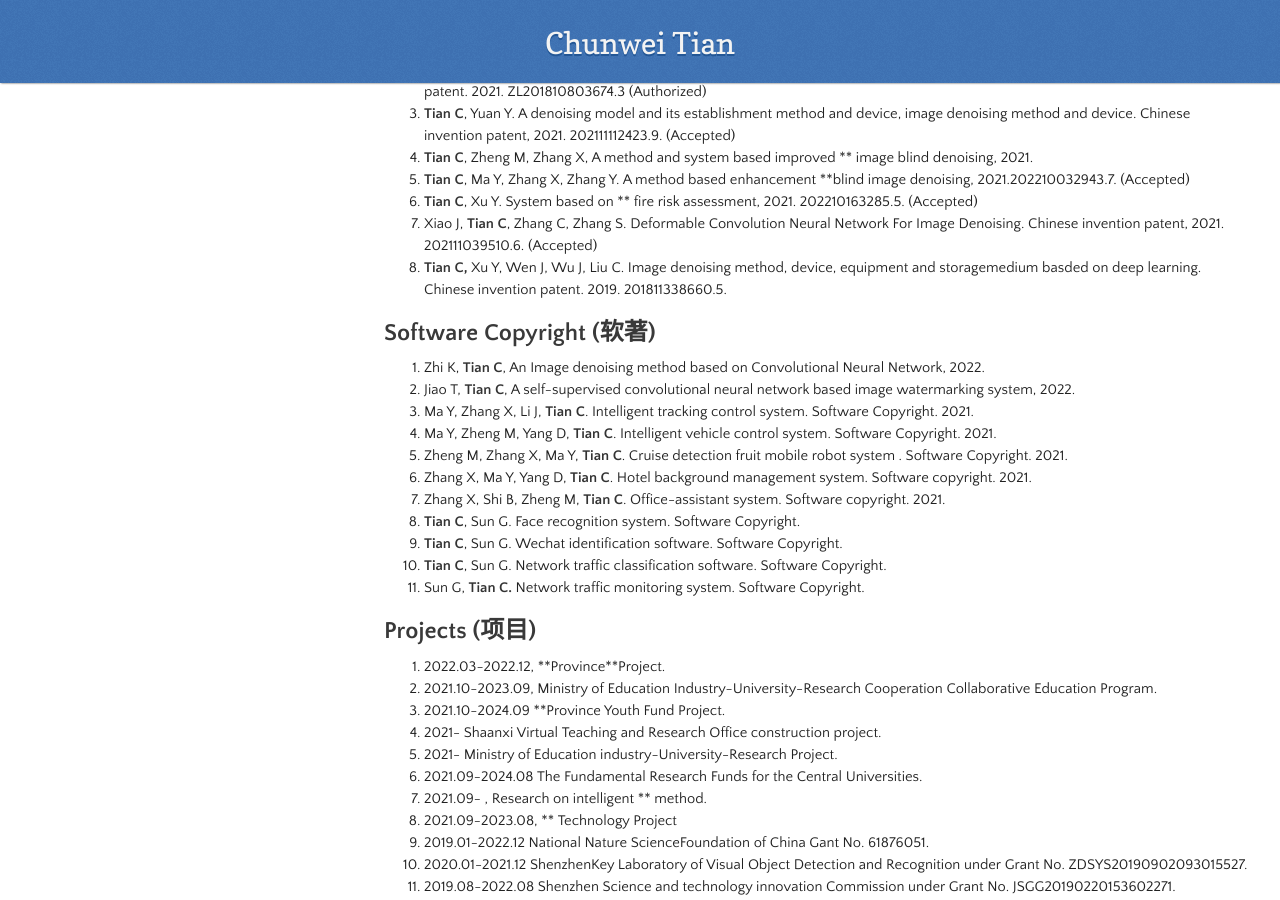
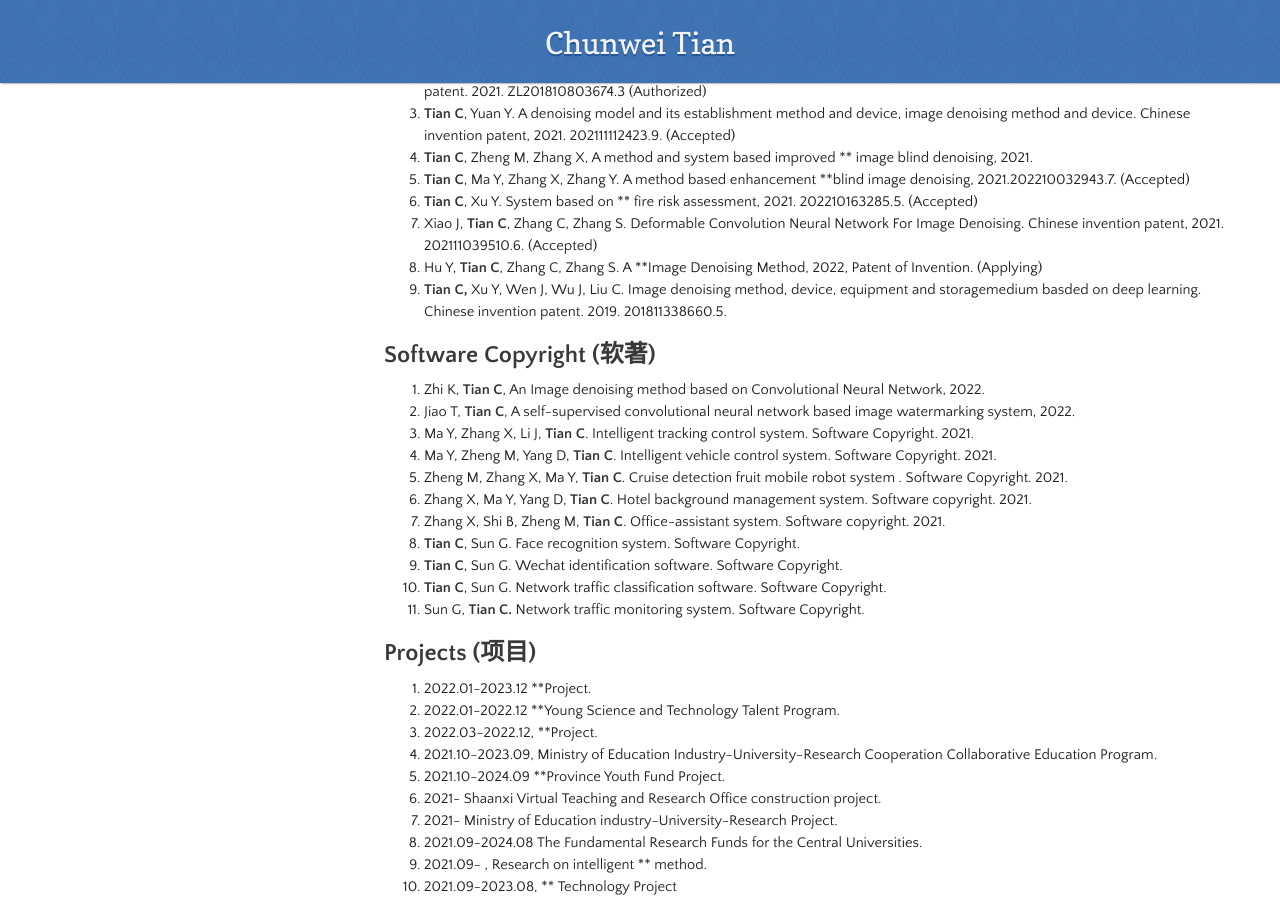
Before and after one commit to hellloxiaotian/hellloxiaotian.github.io, a Jekyll site: the page built from publication.md, in a window 1280 px wide and 900 px high, scrolled down 3513 px. Built offline with Jekyll 4.4.1, drawn with Linux system fonts in a browser that asks for light colours; nearby versions of some CDN libraries; our own code applies the rules of GitHub Pages for plain Markdown files; the repository's description, which GitHub fills in, is left out.

Commit message:
Add files via upload

```diff
--- a/publication.md
+++ b/publication.md
@@ -81,6 +81,7 @@
 3. **Tian C**, Ma Y, Zhang X, Zhang Y. A method based enhancement **blind image denoising, 2021.202210032943.7. (Accepted)
 3. **Tian C**, Xu Y. System based on ** fire risk assessment, 2021. 202210163285.5. (Accepted)
 4. Xiao J, **Tian C**, Zhang C, Zhang S.  Deformable Convolution Neural Network For Image Denoising. Chinese invention patent, 2021. 202111039510.6. (Accepted)
+4. Hu Y, **Tian C**, Zhang C, Zhang S. A **Image Denoising Method, 2022, Patent of Invention. (Applying)
 5. **Tian C,** Xu Y,  Wen J, Wu J, Liu C. Image denoising method, device, equipment and storagemedium basded on deep learning. Chinese invention patent. 2019. 201811338660.5.
 
 
@@ -101,18 +102,20 @@
 
 ## Projects (项目)
 
-1.  2022.03-2022.12, \*\*Province\*\*Project.
-1.  2021.10-2023.09, Ministry of Education Industry-University-Research Cooperation Collaborative Education Program.
-1.  2021.10-2024.09 **Province Youth Fund Project.
-1.  2021- Shaanxi Virtual Teaching and Research Office construction project.
-1.  2021- Ministry of Education industry-University-Research Project.
-1.  2021.09-2024.08 The Fundamental Research Funds for the Central Universities.
-2.  2021.09- , Research on intelligent ** method.
-2.  2021.09-2023.08, ** Technology Project
-3.  2019.01-2022.12 National Nature ScienceFoundation of China Gant No. 61876051.
-4.  2020.01-2021.12 ShenzhenKey Laboratory of Visual Object Detection and Recognition under Grant No. ZDSYS20190902093015527.
-5.  2019.08-2022.08 Shenzhen Science and technology innovation Commission  under Grant No. JSGG20190220153602271.
-6.  2016.1-2017.02 National Natural Science Foundation of China Youth Fund funded projects (61502123)—Research on Multi-core program complicating error elimination method.
-7.  2015.7-2015.12 Heilongjiang Science Foundation Project (QC2015084)—Research based on Multi-core processor fault  diagnosis method of deterministic repetition.
-8.  2013.12-2015.07 The Cooperation Project of Harbin University of Science and Technology and Beijing Aerospace System Engineering Research—The implementations and design of network flow classification.
+1.  2022.01-2023.12 \*\*Project.
+2.  2022.01-2022.12 **Young Science and Technology Talent Program.
+3.  2022.03-2022.12, \*\*Project.
+4.  2021.10-2023.09, Ministry of Education Industry-University-Research Cooperation Collaborative Education Program.
+5.  2021.10-2024.09 **Province Youth Fund Project.
+6.  2021- Shaanxi Virtual Teaching and Research Office construction project.
+7.  2021- Ministry of Education industry-University-Research Project.
+8.  2021.09-2024.08 The Fundamental Research Funds for the Central Universities.
+9.  2021.09- , Research on intelligent ** method.
+10.  2021.09-2023.08, ** Technology Project
+11.  2019.01-2022.12 National Nature ScienceFoundation of China Gant No. 61876051.
+12.  2020.01-2021.12 ShenzhenKey Laboratory of Visual Object Detection and Recognition under Grant No. ZDSYS20190902093015527.
+13.  2019.08-2022.08 Shenzhen Science and technology innovation Commission  under Grant No. JSGG20190220153602271.
+14.  2016.1-2017.02 National Natural Science Foundation of China Youth Fund funded projects (61502123)—Research on Multi-core program complicating error elimination method.
+15.  2015.7-2015.12 Heilongjiang Science Foundation Project (QC2015084)—Research based on Multi-core processor fault  diagnosis method of deterministic repetition.
+16.  2013.12-2015.07 The Cooperation Project of Harbin University of Science and Technology and Beijing Aerospace System Engineering Research—The implementations and design of network flow classification.
 9.  2012.04-2013.10 The Innovative Project of Undergraduate of Heilongjiang Province—The implementations and design of  network down-hole monitoring system.
```
Also changed, not shown: index.md (+3 -1 lines).
